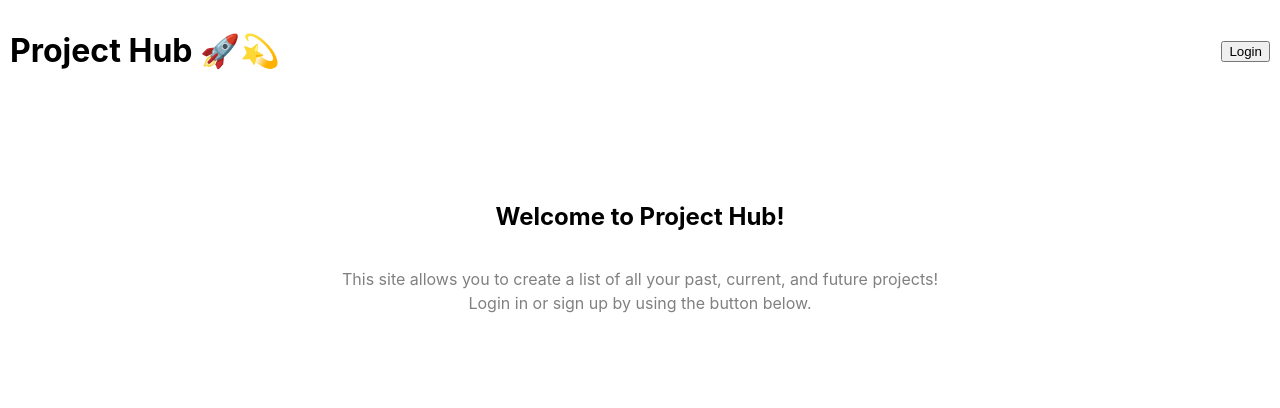
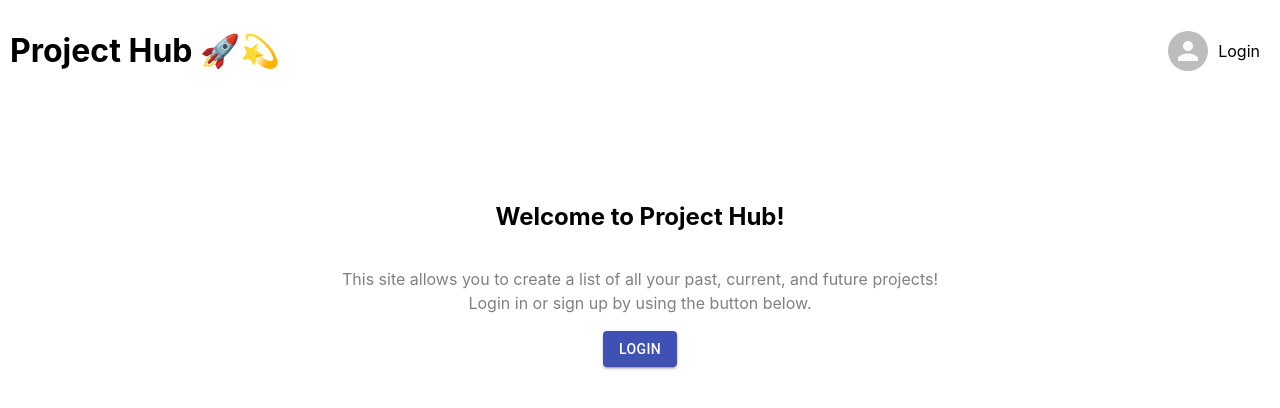
Before and after one commit to JozyL27/project-hub, a React (Create React App) app: page / in a window 1280 px wide. Shown: the top 408 px of the page. Built offline with nearby package versions, Linux system fonts and the light colour scheme; no server answers.

Commit message:
added material ui

```diff
--- /dev/null
+++ b/src/Components/AvatarNavigation/AvatarNavigation.css
@@ -0,0 +1,3 @@
+.headerNavigation > button {
+  margin: 0 10px 0 10px;
+}
--- /dev/null
+++ b/src/Components/AvatarNavigation/AvatarNavigation.tsx
@@ -0,0 +1,24 @@
+import React from "react";
+import Avatar from "@material-ui/core/Avatar";
+import { useAuth0 } from "@auth0/auth0-react";
+import LoginButton from "../Login/LoginButton";
+import LogoutButton from "../Login/LogoutButton";
+import "./AvatarNavigation.css";
+import { Link } from "react-router-dom";
+
+const AvatarNavigation = () => {
+  const { isAuthenticated, user } = useAuth0();
+  return (
+    <div className="headerNavigation">
+      {isAuthenticated ? <LogoutButton /> : <LoginButton />}
+      {isAuthenticated ? (
+        <Link to="/list" className="headerLink">
+          <div className="logDiv">Projects</div>
+        </Link>
+      ) : null}
+      {isAuthenticated ? <Avatar src={user.picture} /> : <Avatar />}
+    </div>
+  );
+};
+
+export default AvatarNavigation;
--- a/src/Components/Header/Header.css
+++ b/src/Components/Header/Header.css
@@ -7,6 +7,9 @@
 .headerNavigation {
   margin-left: auto;
   margin-right: 0;
+  display: flex;
+  flex-direction: row-reverse;
+  align-items: center;
 }
 
 .headerLink {
--- a/src/Components/Header/Header.tsx
+++ b/src/Components/Header/Header.tsx
@@ -1,25 +1,15 @@
 import React from "react";
 import { Link } from "react-router-dom";
-import { useAuth0 } from "@auth0/auth0-react";
-import LoginButton from "../Login/LoginButton";
-import LogoutButton from "../Login/LogoutButton";
+import AvatarNavigation from "../AvatarNavigation/AvatarNavigation";
 import "./Header.css";
 
 const Header = () => {
-  const { isAuthenticated } = useAuth0();
   return (
     <header className="header">
       <Link to="/" className="headerLink">
         <h1>Project Hub 🚀💫</h1>
       </Link>
-      <div className="headerNavigation">
-        {isAuthenticated ? <LogoutButton /> : <LoginButton />}
-        {isAuthenticated ? (
-          <Link to="/list">
-            <div>Projects</div>
-          </Link>
-        ) : null}
-      </div>
+      <AvatarNavigation />
     </header>
   );
 };
--- a/src/Components/Login/Login.css
+++ b/src/Components/Login/Login.css
@@ -0,0 +1,4 @@
+.logDiv {
+  cursor: pointer;
+  margin: 0 10px 0 10px;
+}
--- a/src/Components/Login/LoginButton.tsx
+++ b/src/Components/Login/LoginButton.tsx
@@ -3,7 +3,11 @@ import { useAuth0 } from "@auth0/auth0-react";
 
 const LoginButton = () => {
   const { loginWithRedirect } = useAuth0();
-  return <button onClick={() => loginWithRedirect()}>Login</button>;
+  return (
+    <div onClick={() => loginWithRedirect()} className="logDiv">
+      Login
+    </div>
+  );
 };
 
 export default LoginButton;
--- a/src/Components/Login/LogoutButton.tsx
+++ b/src/Components/Login/LogoutButton.tsx
@@ -3,7 +3,11 @@ import { useAuth0 } from "@auth0/auth0-react";
 
 const LogoutButton = () => {
   const { logout } = useAuth0();
-  return <button onClick={() => logout()}>Logout</button>;
+  return (
+    <div onClick={() => logout()} className="logDiv">
+      Logout
+    </div>
+  );
 };
 
 export default LogoutButton;
--- a/src/Routes/AppList/AppList.tsx
+++ b/src/Routes/AppList/AppList.tsx
@@ -2,7 +2,7 @@ import React from "react";
 import { useAuth0 } from "@auth0/auth0-react";
 
 const AppList = () => {
-  const { user } = useAuth0();
+  const { user, isAuthenticated } = useAuth0();
   return (
     <section>
       <p>hello user</p>
--- a/src/Routes/LandingPage/LandingPage.tsx
+++ b/src/Routes/LandingPage/LandingPage.tsx
@@ -1,7 +1,10 @@
 import React from "react";
+import Button from "@material-ui/core/Button";
+import { useAuth0 } from "@auth0/auth0-react";
 import "./LandingPage.css";
 
 const LandingPage = () => {
+  const { loginWithRedirect, isAuthenticated } = useAuth0();
   return (
     <>
       <section className="landingContainer">
@@ -10,6 +13,15 @@ const LandingPage = () => {
           This site allows you to create a list of all your past, current, and
           future projects! Login in or sign up by using the button below.
         </p>
+        {!isAuthenticated ? (
+          <Button
+            color="primary"
+            variant="contained"
+            onClick={() => loginWithRedirect()}
+          >
+            Login
+          </Button>
+        ) : null}
       </section>
     </>
   );
```
